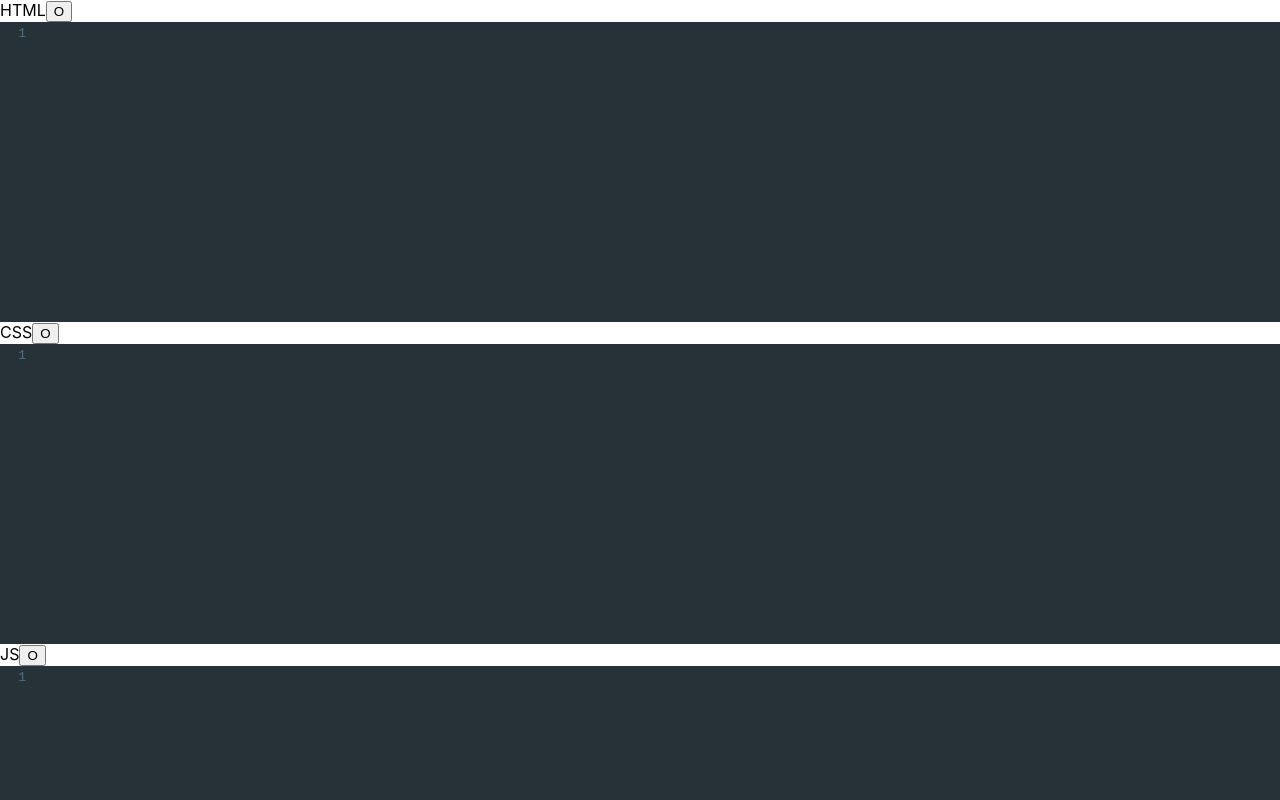
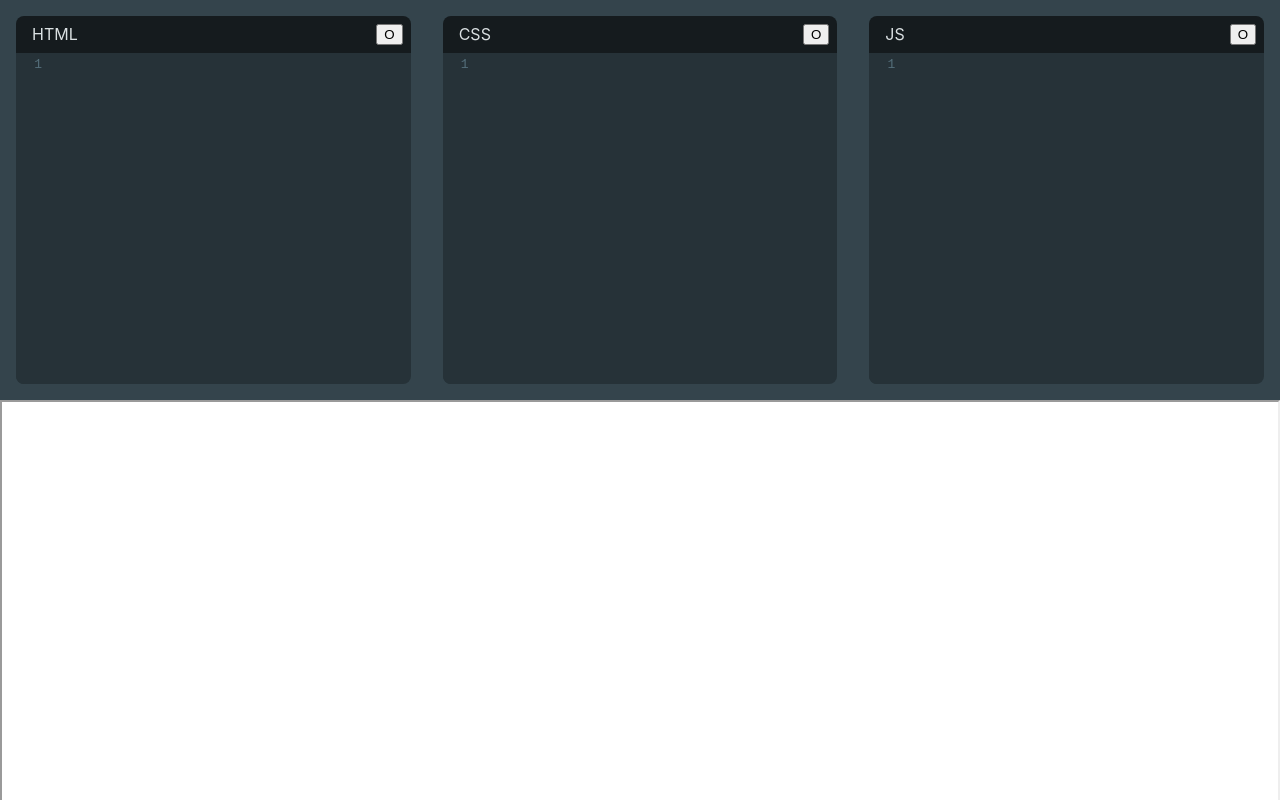
Before and after one commit to s-ashwin/Codepen, a React (Create React App) app: page / in a window 1280 px wide. Shown: the top 800 px of the page. Built offline with nearby package versions, Linux system fonts and the light colour scheme.

Commit message:
Added styling to the editor section

```diff
--- a/src/App.js
+++ b/src/App.js
@@ -9,13 +9,13 @@ function App() {
 
   return (
     <div className="App">
-      <div className= "pannel top" >
+      <div className= "panel top" >
         <Editor lang="xml" title="HTML" value={html} onChange={setHtml}></Editor>
         <Editor lang="css" title="CSS" value={css} onChange={setCss}></Editor>
         <Editor lang="javascript" title="JS" value={js} onChange={setJs}></Editor>
       </div>
 
-      <div className= "pannel bottom" >
+      <div className= "panel bottom" >
         <iframe
           title="output"
           sandbox="allow-scripts"
--- a/src/index.css
+++ b/src/index.css
@@ -1,5 +1,5 @@
 body {
-  margin: 0;
+  margin: 0 !important;
   font-family: -apple-system, BlinkMacSystemFont, 'Segoe UI', 'Roboto', 'Oxygen',
     'Ubuntu', 'Cantarell', 'Fira Sans', 'Droid Sans', 'Helvetica Neue',
     sans-serif;
@@ -11,3 +11,39 @@ code {
   font-family: source-code-pro, Menlo, Monaco, Consolas, 'Courier New',
     monospace;
 }
+
+.top{
+ background-color: hsl(200, 19%, 25%);
+}
+.panel{
+  height: 50vh;
+  display: flex;
+}
+.editors-container{
+  display: flex;
+  flex-grow: 1;
+  flex-basis: 0;
+  flex-direction: column;
+  padding: 1rem;
+}
+.title{
+  display: flex;
+  justify-content: space-between;
+  color: #DAE0E2;
+  background-color: hsl(200, 19%, 10%);
+  padding: 0.5rem 0.5rem 0.5rem 1rem;
+  border-top-left-radius: 0.5rem;
+  border-top-right-radius: 0.5rem;
+}
+.CodeMirror{
+  height: 100% !important;
+}
+.code-mirror-wrapper{
+  flex-grow: 1;
+  border-bottom-left-radius: 0.5rem;
+  border-bottom-right-radius: 0.5rem;
+  overflow: hidden;
+}
+iframe{
+  margin: 0 !important;
+}
```
